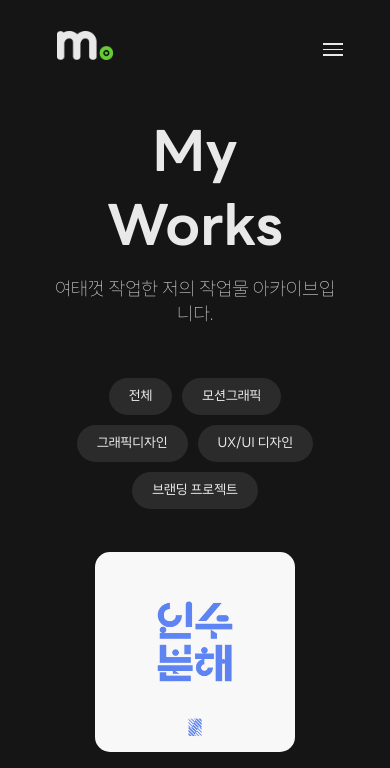
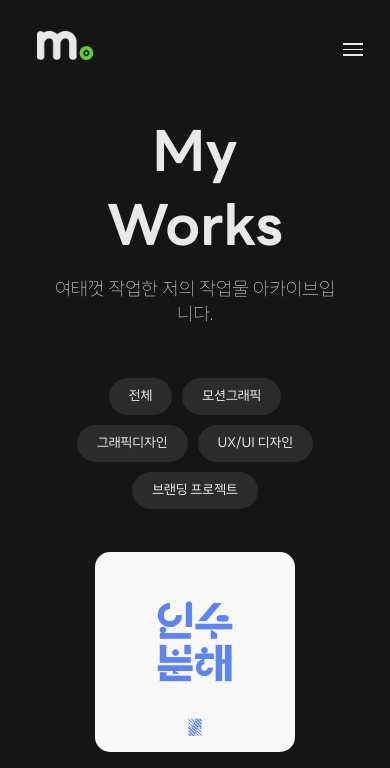
Before and after one commit to SaltedConB/saltedconb.github.io, a plain HTML site: page works.html in a window 390 px wide. Shown: the top 768 px of the page. Drawn offline with Linux system fonts and the light colour scheme; files whose address does not match are found by name.

Commit message:
Add files via upload

```diff
--- a/css/style.css
+++ b/css/style.css
@@ -48,7 +48,7 @@ nav {
     justify-content: space-between;
     align-items: center;
     width: 100%;
-    margin: 0 7.5%;
+    margin: 0 5%;
     flex-wrap: wrap; /* 항목이 다음 로 넘어가도록 허용 */
 }
 
@@ -333,7 +333,7 @@ main h1 {
         padding: 8px 16px;
     }
 
-    /* 메뉴 활성화시 배경 어둡게 */
+    /* 메뉴 활성화시 배경 ��둡게 */
     .overlay {
         display: none;
         position: fixed;
--- a/css/style_about-me.css
+++ b/css/style_about-me.css
@@ -45,6 +45,7 @@ nav {
     align-items: center;
     width: 100%;
     margin: 0 5%;
+    flex-wrap: wrap;
 }
 nav .logo {
     padding: 0 20px;
--- a/css/style_contact.css
+++ b/css/style_contact.css
@@ -51,6 +51,7 @@ nav {
     align-items: center;
     width: 100%;
     margin: 0 5%;
+    flex-wrap: wrap;
 }
 
 nav .logo {
@@ -308,4 +309,8 @@ main h1 {
     .overlay.active {
         display: block;
     }
+
+    nav {
+        margin: 0 2%;
+    }
 }
--- a/css/style_skills.css
+++ b/css/style_skills.css
@@ -49,6 +49,7 @@ nav {
     align-items: center;
     width: 100%;
     margin: 0 5%;
+    flex-wrap: wrap;
 }
 
 nav .logo {
@@ -366,4 +367,8 @@ main h1 {
     .skills-list .skills-list-detail span {
         font-size: 9pt;
     }
+
+    nav {
+        margin: 0 2%;
+    }
 }
--- a/css/style_works.css
+++ b/css/style_works.css
@@ -56,8 +56,8 @@ nav {
     justify-content: space-between;
     align-items: center;
     width: 100%;
-    margin: 0% 7.5%;
-    flex-wrap: wrap; /* 항목이 다음 줄로 넘어가도록 허용 */
+    margin: 0 5%;
+    flex-wrap: wrap;
 }
 
 nav .logo {
@@ -505,4 +505,8 @@ main h1 {
         width: 200px;
         height: 200px;
     }
+
+    nav {
+        margin: 0 2%;
+    }
 }
```
Also changed, not shown: about-me.html (+1 -1 lines).
